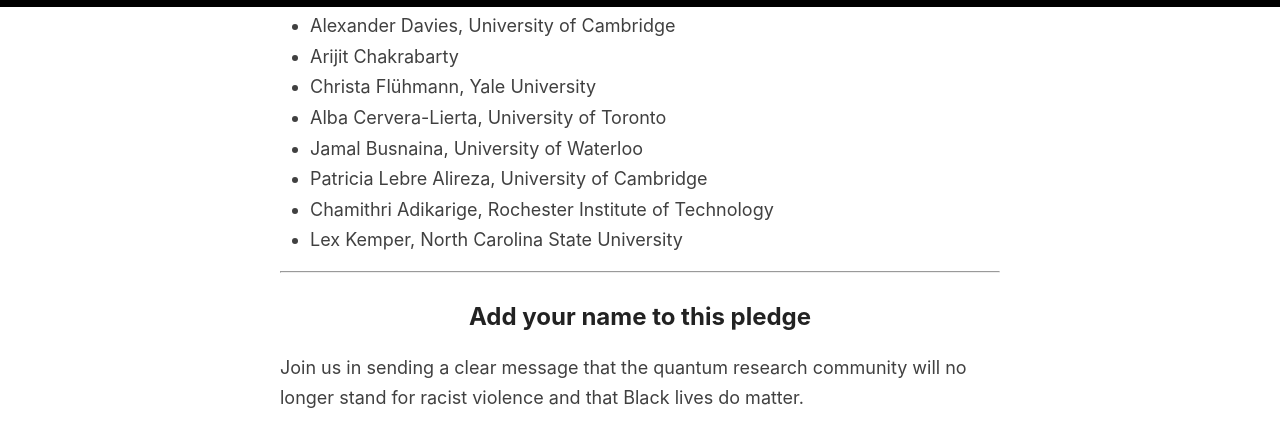
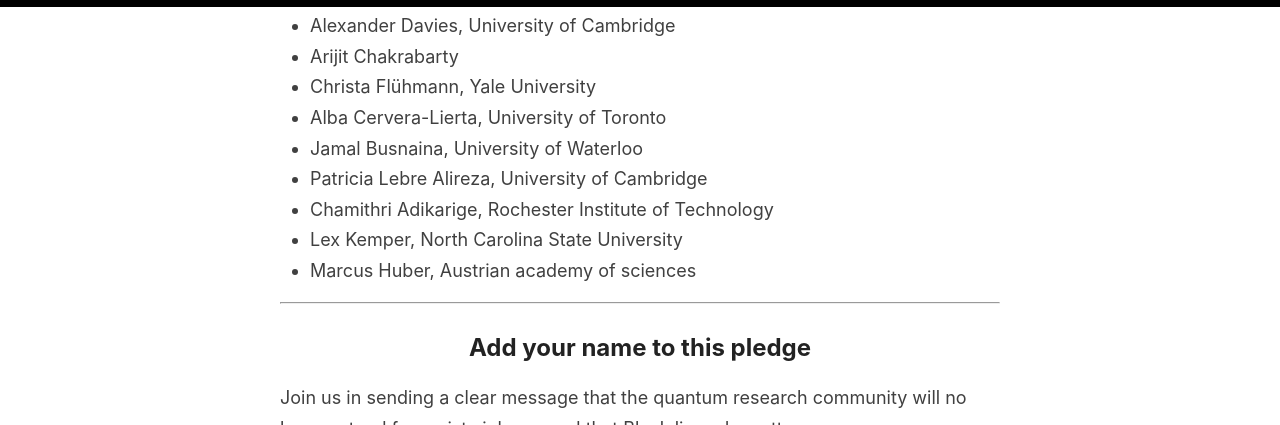
Before and after one commit to quantumforblacklives/quantumforblacklives.github.io, a Jekyll site: the page built from index.html, in a window 1280 px wide and 900 px high, scrolled down 4379 px, cut to the strip 0-425 px from the top of the window. Built offline with Jekyll 4.4.1, drawn with Linux system fonts in a browser that asks for light colours; the list of posts is cut into pages by our own code.

Commit message:
Add signature from Marcus Huber.

```diff
--- a/_includes/signatories.md
+++ b/_includes/signatories.md
@@ -45,3 +45,4 @@
 - Patricia Lebre Alireza, University of Cambridge
 - Chamithri Adikarige, Rochester Institute of Technology
 - Lex Kemper, North Carolina State University
+- Marcus Huber, Austrian academy of sciences
```
